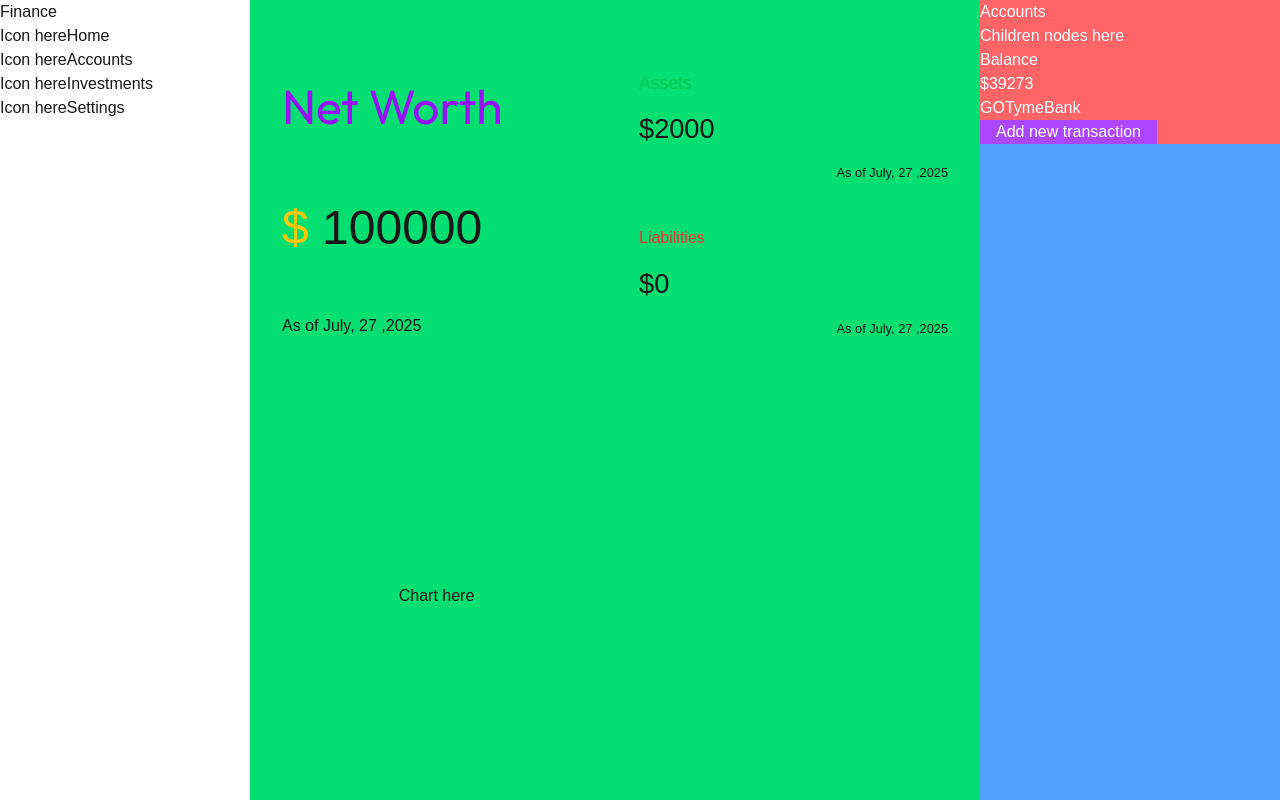
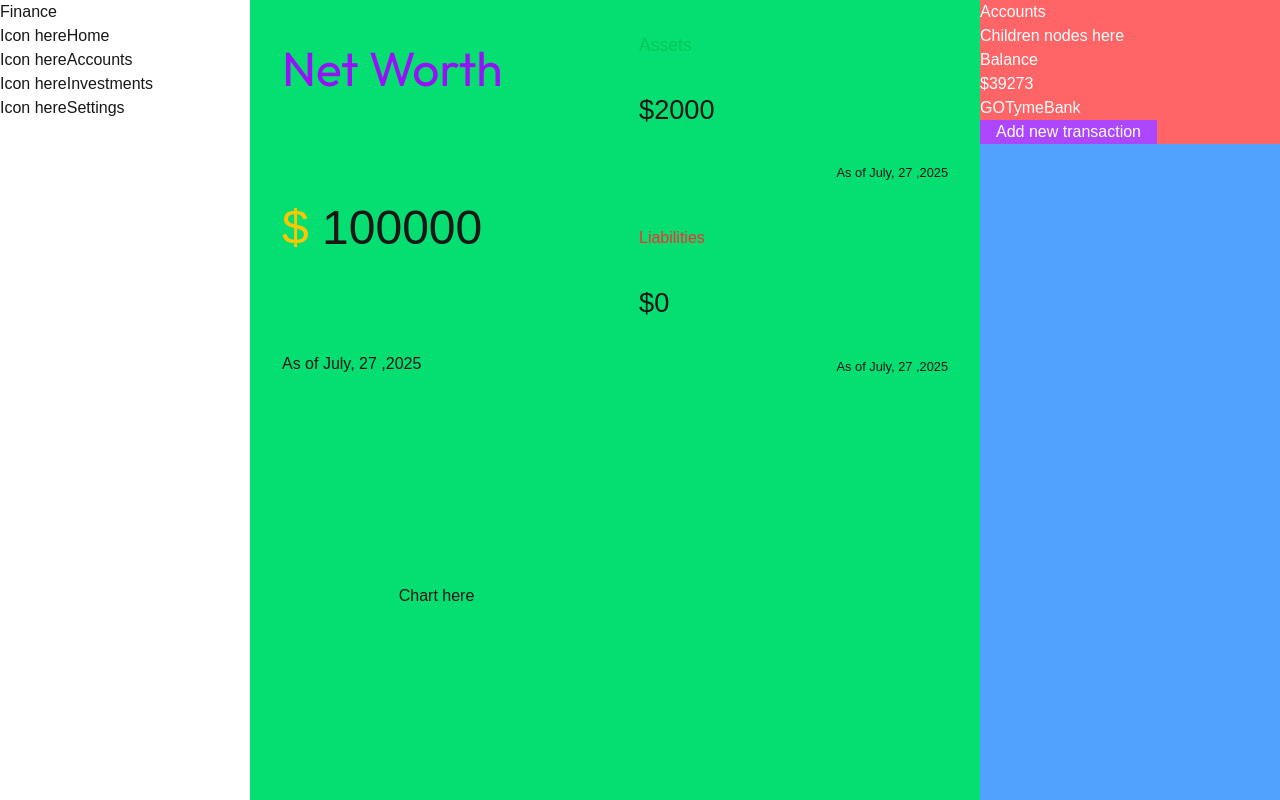
Before and after one commit to asshleygozar/financial-manager, a Next.js app: page /home in a window 1280 px wide. Built offline with nearby package versions, Linux system fonts and the light colour scheme.

Commit message:
update card height to 100% for to fill vertical space

```diff
--- a/app/home/page.tsx
+++ b/app/home/page.tsx
@@ -17,13 +17,13 @@ function Home() {
 		<div className='h-screen w-full bg-gray-200 grid grid-cols-[1fr_300px]'>
 			<section className='bg-green-400 grid grid-cols-2 grid-rows-2 place-items-center gap-[1rem] p-[1rem]'>
 				<MainCard
-					style='bg-(--card-background) w-full min-h-[80%] col-start-[1] col-end-[2] rounded-lg flex flex-col justify-between p-[1rem]'
+					style='bg-(--card-background) w-full min-h-[100%] col-start-[1] col-end-[2] rounded-lg flex flex-col justify-between p-[1rem]'
 					title='Net Worth'
 					currency='$'
 					balance={storage[0].netWorth}
 					date={`${format(new Date(), 'MMMM, dd ,yyyy')}`}
 				/>
-				<div className='w-full min-h-[80%] grid grid-rows-2 gap-[12px] '>
+				<div className='w-full min-h-[100%] grid grid-rows-2 gap-[12px] '>
 					<SubCard
 						style='bg-(--card-background) row-start-1 row-end-2 rounded-lg flex flex-col justify-between p-[1rem]'
 						title='Assets'
```
